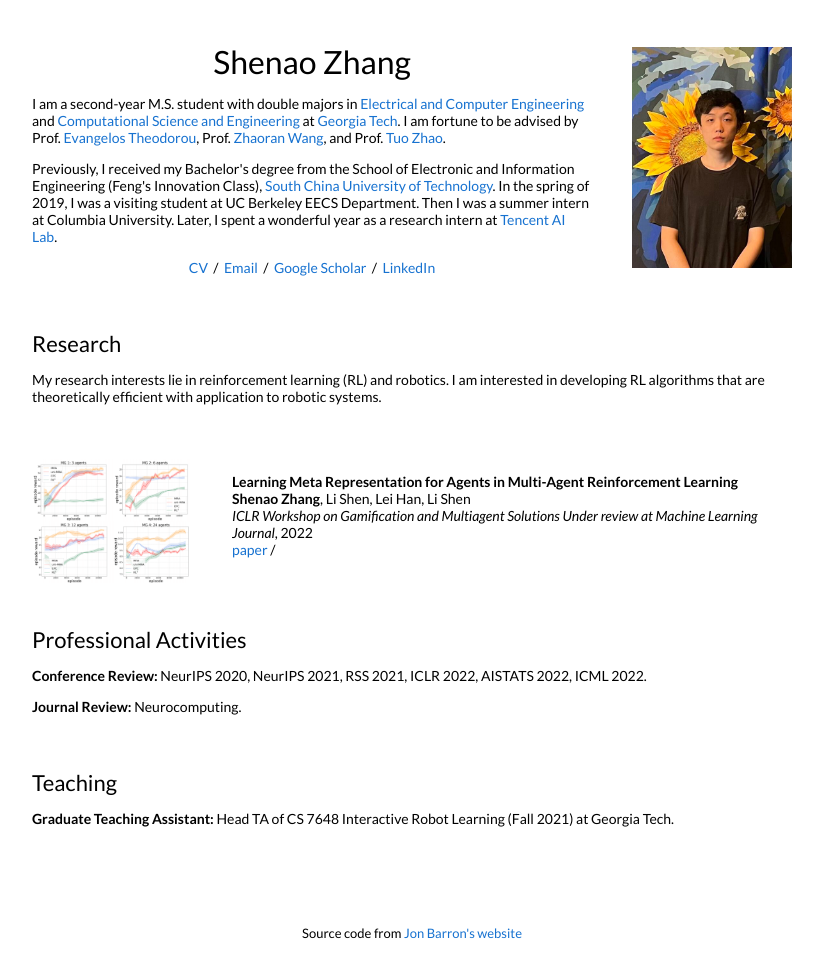
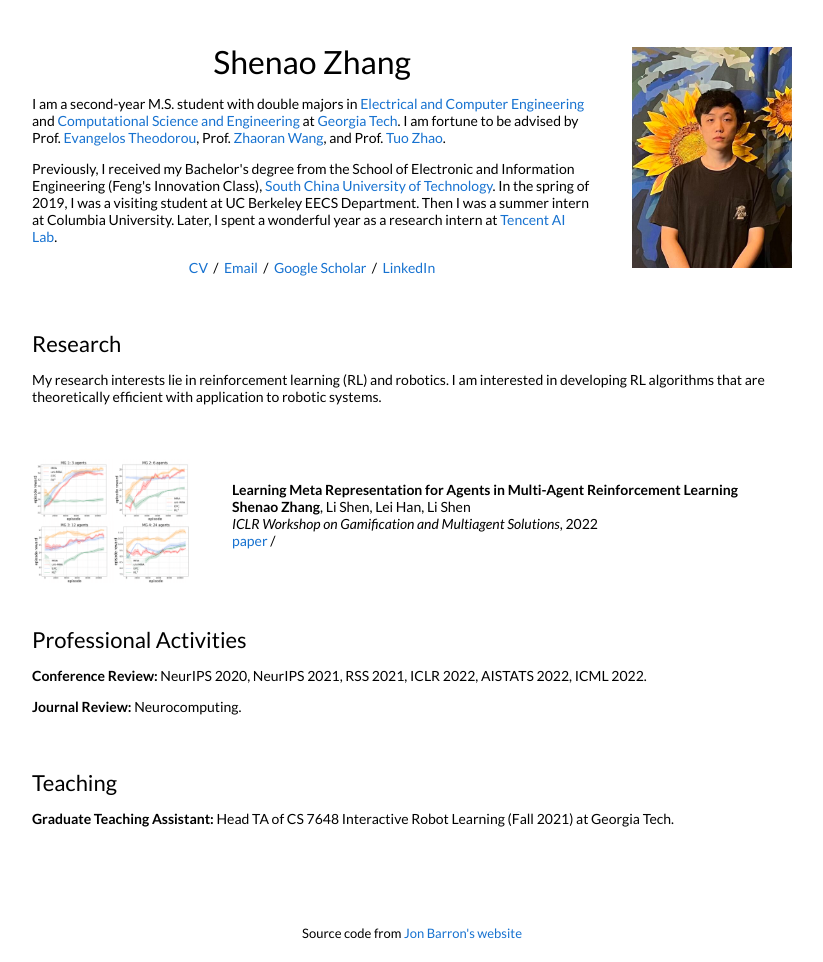
Before and after one commit to shenao-zhang/shenao-zhang.github.io, a Jekyll site: the page built from _posts/2021-05-12-mra.markdown, in a window 1280 px wide. Shown: the whole page, without its empty margins (228-1051 px from the left). Built offline with Jekyll 4.4.1, drawn with Linux system fonts in a browser that asks for light colours.

Commit message:
Update 2021-05-12-mra.markdown

```diff
--- a/_posts/2021-05-12-mra.markdown
+++ b/_posts/2021-05-12-mra.markdown
@@ -6,7 +6,6 @@ image: /images/mra21.png
 categories: research
 author: "Shenao Zhang"
 authors: "<strong>Shenao Zhang</strong>,  Li Shen, Lei Han, Li Shen"
-venue: "ICLR Workshop on Gamification and Multiagent Solutions\
-Under review at Machine Learning Journal"
+venue: "ICLR Workshop on Gamification and Multiagent Solutions"
 arxiv: https://arxiv.org/pdf/2108.12988.pdf
 ---
```
